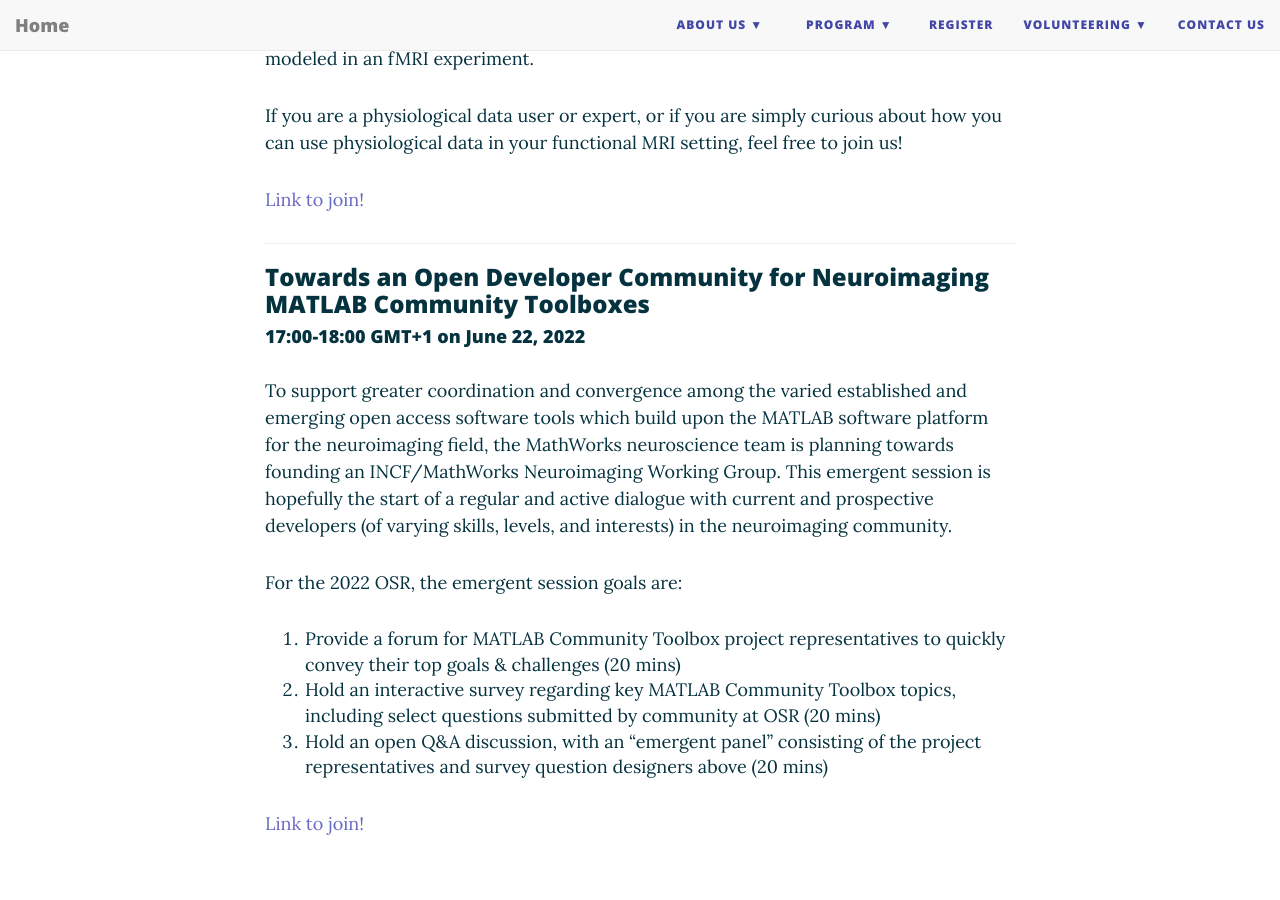
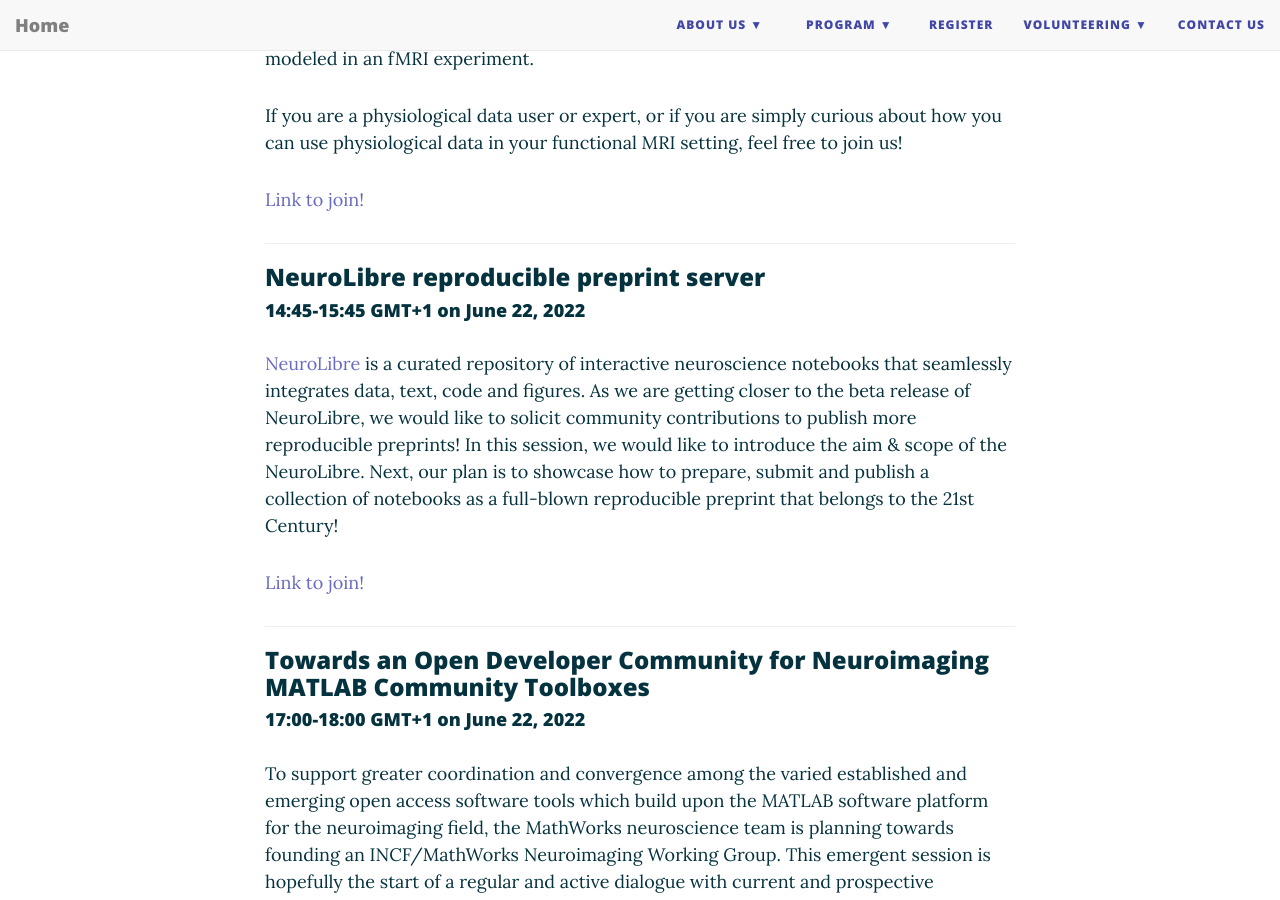
Before and after one commit to ohbm/osr2023, a Jekyll site: the page built from emergent.md, in a window 1280 px wide and 900 px high, scrolled down 2944 px. Built offline with Jekyll 4.4.1, drawn with Linux system fonts in a browser that asks for light colours; nearby versions of some CDN libraries.

Commit message:
updated with new emergent sess

```diff
--- a/emergent.md
+++ b/emergent.md
@@ -72,6 +72,15 @@
 
 ---
 
+### NeuroLibre reproducible preprint server
+#### 14:45-15:45 GMT+1 on June 22, 2022
+
+[NeuroLibre](https://neurolibre.org) is a curated repository of interactive neuroscience notebooks that seamlessly integrates data, text, code and figures. As we are getting closer to the beta release of NeuroLibre, we would like to solicit community contributions to publish more reproducible preprints! In this session, we would like to introduce the aim & scope of the NeuroLibre. Next, our plan is to showcase how to prepare, submit and publish a collection of notebooks as a full-blown reproducible preprint that belongs to the 21st Century!
+
+[Link to join!](https://www.crowdcast.io/e/osr-2022--emergent-9)
+
+---
+
 ### Towards an Open Developer Community for Neuroimaging MATLAB Community Toolboxes
 #### 17:00-18:00 GMT+1 on June 22, 2022
 
```
